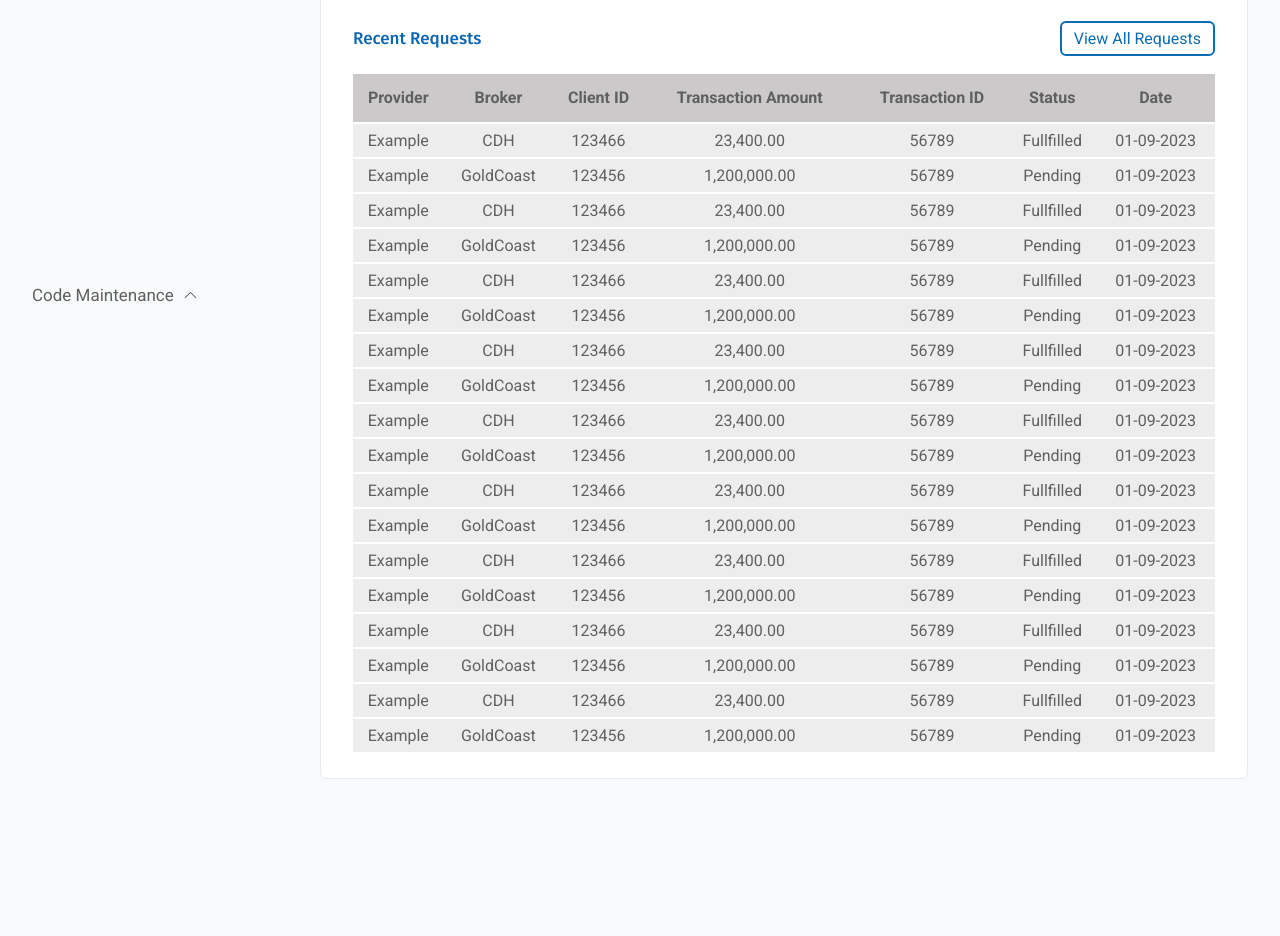
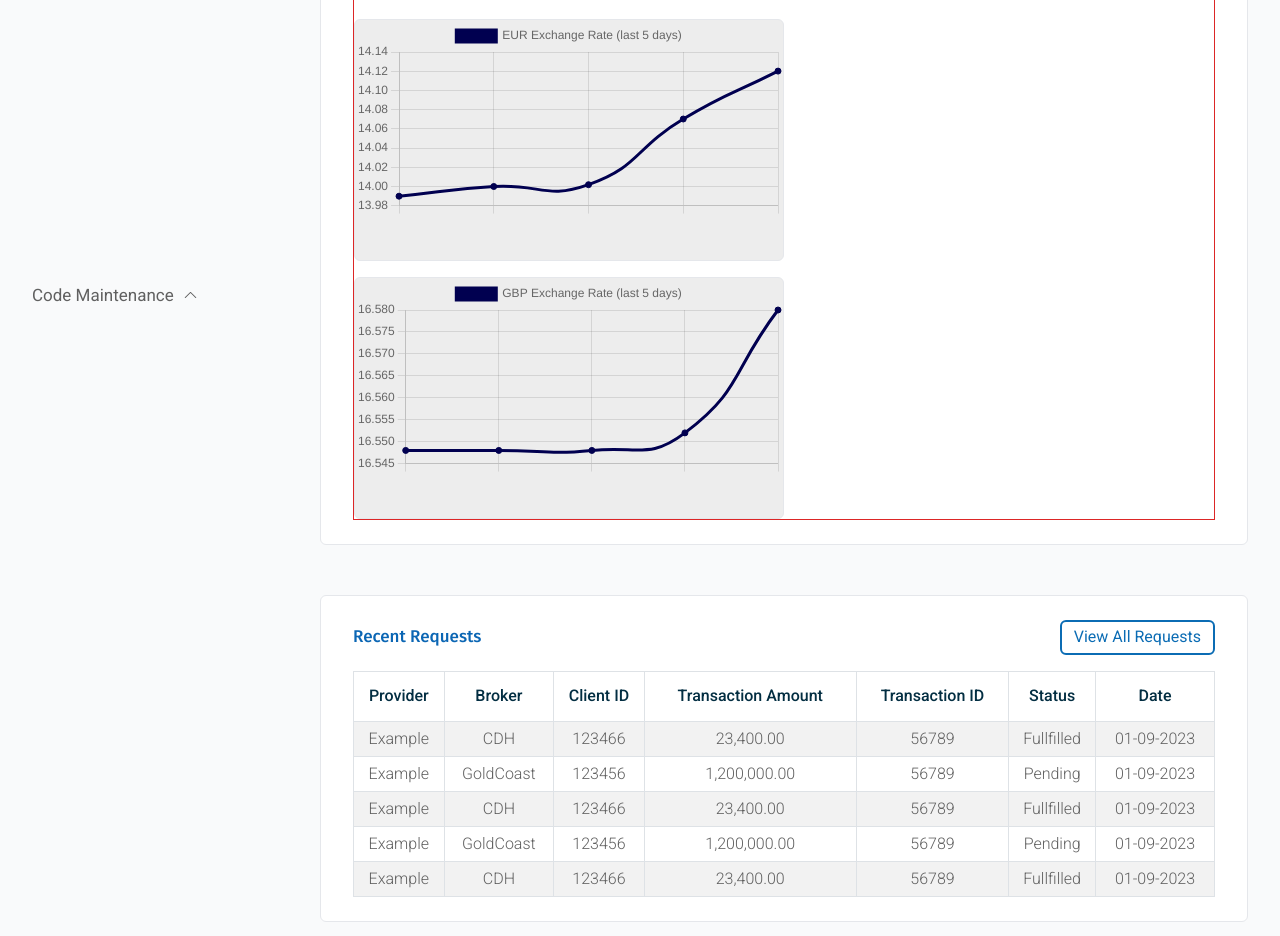
Before and after one commit to newhoteng/ssx, a React (Create React App) app: page / in a window 1280 px wide. Shown: the part 460-1396 px from the top of the page. Before the commit the page ends 1271 px from the top, so only its background shows below. Built offline with nearby package versions, Linux system fonts and the light colour scheme.

Commit message:
Update table styling

```diff
--- a/src/components/Header.js
+++ b/src/components/Header.js
@@ -29,8 +29,8 @@ const Header = () => {
   // max-w-[1504px]
   return (
     <>
-      <header className="bg-white fixed w-full z-[10] shadow-xl">
-        <div className="text-[15px] h-[107px] flex justify-between items-center my-0 mx-auto px-2 xl:px-8 py-0 ">
+      <header className="bg-white fixed w-full z-[10] shadow-lg">
+        <div className="text-[15px] h-[107px] flex justify-between items-center my-0 mx-auto px-2 xl:px-8 lg:px-6 py-0 ">
           <div className="flex items-center justify-center xl:gap-6 md:gap-2">
             <div className="w-[40px] h-[40px] flex items-center justify-center">
               <img className="" src={CompanyLogo} alt="company logo" />
--- a/src/index.css
+++ b/src/index.css
@@ -10,7 +10,7 @@
   body {
     /* font-family: 'Open Sans', sans-serif; */
     font-family: 'Roboto', sans-serif;
-    background-color: red;
+    /* background-color: red; */
     background-color: #f9fafb;
     /* color: #374151; */
     /* color: #032E42; */
@@ -26,6 +26,17 @@
   }
 
   th {
-    font-weight: 600;
+    font-weight: 500;
+    color: #032E42;
+  }
+
+/* Imported */
+  td,
+  th {
+    border: 1px solid #dee2e6;
+  }
+
+  tbody tr:nth-child(odd) {
+    background-color: #f2f2f2;
   }
 }
--- a/src/pages/Equity/EquityPage.js
+++ b/src/pages/Equity/EquityPage.js
@@ -3,13 +3,13 @@ import SideNav from './SideNav';
 import ExchangeRates from './ExchangeRates';
 import RecentRequests from './RecentRequests';
 
-// https://ssx-or60.onrender.com/
+// https://ssx-or60.onrender.com/ px-2 xl:px-8 lg:px-6
 
 const EquityPage = () => {
   return (
     <main className="flex my-0 mx-auto py-0 relative top-[107px]">
       <SideNav />
-      <section className="py-8 pr-2 xl:pr-8 w-full lg:w-3/4 lg:ml-[25%] px-2 xl:px-0">
+      <section className="py-8 pr-2 lg:pr-6 xl:pr-8 w-full lg:w-3/4 lg:ml-[25%] px-2 xl:px-0">
         <ExchangeRates />
         <RecentRequests />
       </section>
--- a/src/pages/Equity/ExchangeRates.js
+++ b/src/pages/Equity/ExchangeRates.js
@@ -21,8 +21,8 @@ const ExchangeRates = () => {
               </select>
             </form>
           </div>
-          <div className="flex flex-col xl:flex-row gap-4">
-            <div className="border rounded-md xl:w-1/3 aspect-video xl:aspect-video bg-lightgrey">
+          <div className="flex flex-col xl:flex-row flex-wrap gap-4 border border-red-600">
+            <div className="xl:w-1/2 aspect-video">
               <Line data={{
                 labels: cediDollar.map((data) => data.label),
                 datasets: [
@@ -43,7 +43,7 @@ const ExchangeRates = () => {
               }}
                />
             </div>
-            <div className="border rounded-md xl:w-1/3 aspect-video xl:aspect-video bg-lightgrey">
+            <div className="border rounded-md xl:w-1/2 aspect-video xl:aspect-video bg-lightgrey">
               <Line data={{
                 labels: cediEuro.map((data) => data.label),
                 datasets: [
@@ -64,7 +64,7 @@ const ExchangeRates = () => {
               }}
                />
             </div>
-            <div className="border rounded-md xl:w-1/3 aspect-video xl:aspect-video bg-lightgrey">
+            <div className="border rounded-md xl:w-1/2 aspect-video xl:aspect-video bg-lightgrey">
               <Line data={{
                 labels: cediPounds.map((data) => data.label),
                 datasets: [
--- a/src/pages/Equity/RecentRequests.js
+++ b/src/pages/Equity/RecentRequests.js
@@ -1,16 +1,31 @@
-import React from 'react';
+import React, { useState } from 'react';
 
-// flex items-center justify-center px-3 h-[35px] border-2 border-[#0B6CB4] text-[#0B6CB4] hover:text-white hover:bg-[#0B6CB4] rounded-md text-[16px] w-max
 const RecentRequests = () => {
+  const [hiddenRowClass, setHiddenRowClass] = useState('hidden');
+
+  const updateRowVisibility = () => {
+    if (hiddenRowClass == "hidden") {
+      setHiddenRowClass('visible');
+    } else {
+      setHiddenRowClass('hidden');
+    }
+  };
+
   return (
     <div className="flex flex-col gap-4 border-[1px] rounded-md border-[#E5E7EB] bg-white py-6 px-8">
       <div className="flex items-center justify-between">
         <h2 className="font-medium font-['Fira_Sans'] text-[17px] text-[#0B66B4]">Recent Requests</h2>
-        <button className="px-3 text-[16px] h-[35px] border-2 rounded-md border-[#0B6CB4] text-[#0B6CB4] hover:text-white hover:bg-[#0B6CB4]">View All Requests</button>
+        <button
+          type="button"
+          className="px-3 text-[16px] h-[35px] border-2 rounded-md border-[#0B6CB4] text-[#0B6CB4] hover:text-white hover:bg-[#0B6CB4]"
+          onClick={updateRowVisibility}
+        >
+          {hiddenRowClass == 'hidden' ? 'View All Requests' : 'View Less Requests'}
+        </button>
       </div>
       <table className="">
         <thead>
-          <tr className="border-y-2 border-white bg-deepgrey text-center h-[50px] tab-head">
+          <tr className="text-center h-[50px] tab-head">
             <th className="sm:table-cell hidden" scope="col">Provider</th>
             <th className="sm:table-cell hidden" scope="col">Broker</th>
             <th scope="col">Client ID</th>
@@ -20,8 +35,8 @@ const RecentRequests = () => {
             <th className="sm:table-cell hidden" scope="col">Date</th>
           </tr>
         </thead>
-        <tbody className="text-center">
-          <tr className="bg-lightgrey border-y-2 border-white h-[35px]">
+        <tbody className="text-center font-light">
+          <tr className="h-[35px]">
             <td className="sm:table-cell hidden">Example</td>
             <td className="sm:table-cell hidden">CDH</td>
             <td>123466</td>
@@ -30,7 +45,7 @@ const RecentRequests = () => {
             <td>Fullfilled</td>
             <td className="sm:table-cell hidden">01-09-2023</td>
           </tr>
-          <tr className="bg-lightgrey border-y-2 border-white h-[35px]">
+          <tr className="h-[35px]">
             <td className="sm:table-cell hidden">Example</td>
             <td className="sm:table-cell hidden">GoldCoast</td>
             <td>123456</td>
@@ -39,7 +54,7 @@ const RecentRequests = () => {
             <td>Pending</td>
             <td className="sm:table-cell hidden">01-09-2023</td>
           </tr>
-          <tr className="bg-lightgrey border-y-2 border-white h-[35px]">
+          <tr className="h-[35px]">
             <td className="sm:table-cell hidden">Example</td>
             <td className="sm:table-cell hidden">CDH</td>
             <td>123466</td>
@@ -48,7 +63,7 @@ const RecentRequests = () => {
             <td>Fullfilled</td>
             <td className="sm:table-cell hidden">01-09-2023</td>
           </tr>
-          <tr className="bg-lightgrey border-y-2 border-white h-[35px]">
+          <tr className="h-[35px]">
             <td className="sm:table-cell hidden">Example</td>
             <td className="sm:table-cell hidden">GoldCoast</td>
             <td>123456</td>
@@ -57,7 +72,7 @@ const RecentRequests = () => {
             <td>Pending</td>
             <td className="sm:table-cell hidden">01-09-2023</td>
           </tr>
-          <tr className="bg-lightgrey border-y-2 border-white h-[35px]">
+          <tr className="h-[35px]">
             <td className="sm:table-cell hidden">Example</td>
             <td className="sm:table-cell hidden">CDH</td>
             <td>123466</td>
@@ -66,7 +81,7 @@ const RecentRequests = () => {
             <td>Fullfilled</td>
             <td className="sm:table-cell hidden">01-09-2023</td>
           </tr>
-          <tr className="bg-lightgrey border-y-2 border-white h-[35px]">
+          <tr className={`${hiddenRowClass} h-[35px]`}>
             <td className="sm:table-cell hidden">Example</td>
             <td className="sm:table-cell hidden">GoldCoast</td>
             <td>123456</td>
@@ -75,7 +90,7 @@ const RecentRequests = () => {
             <td>Pending</td>
             <td className="sm:table-cell hidden">01-09-2023</td>
           </tr>
-          <tr className="bg-lightgrey border-y-2 border-white h-[35px]">
+          <tr className={`${hiddenRowClass} h-[35px]`}>
             <td className="sm:table-cell hidden">Example</td>
             <td className="sm:table-cell hidden">CDH</td>
             <td>123466</td>
@@ -84,7 +99,7 @@ const RecentRequests = () => {
             <td>Fullfilled</td>
             <td className="sm:table-cell hidden">01-09-2023</td>
           </tr>
-          <tr className="bg-lightgrey border-y-2 border-white h-[35px]">
+          <tr className={`${hiddenRowClass} h-[35px]`}>
             <td className="sm:table-cell hidden">Example</td>
             <td className="sm:table-cell hidden">GoldCoast</td>
             <td>123456</td>
@@ -93,7 +108,7 @@ const RecentRequests = () => {
             <td>Pending</td>
             <td className="sm:table-cell hidden">01-09-2023</td>
           </tr>
-          <tr className="bg-lightgrey border-y-2 border-white h-[35px]">
+          <tr className={`${hiddenRowClass} h-[35px]`}>
             <td className="sm:table-cell hidden">Example</td>
             <td className="sm:table-cell hidden">CDH</td>
             <td>123466</td>
@@ -102,7 +117,7 @@ const RecentRequests = () => {
             <td>Fullfilled</td>
             <td className="sm:table-cell hidden">01-09-2023</td>
           </tr>
-          <tr className="bg-lightgrey border-y-2 border-white h-[35px]">
+          <tr className={`${hiddenRowClass} h-[35px]`}>
             <td className="sm:table-cell hidden">Example</td>
             <td className="sm:table-cell hidden">GoldCoast</td>
             <td>123456</td>
@@ -111,7 +126,7 @@ const RecentRequests = () => {
             <td>Pending</td>
             <td className="sm:table-cell hidden">01-09-2023</td>
           </tr>
-          <tr className="bg-lightgrey border-y-2 border-white h-[35px]">
+          <tr className={`${hiddenRowClass} h-[35px]`}>
             <td className="sm:table-cell hidden">Example</td>
             <td className="sm:table-cell hidden">CDH</td>
             <td>123466</td>
@@ -120,61 +135,7 @@ const RecentRequests = () => {
             <td>Fullfilled</td>
             <td className="sm:table-cell hidden">01-09-2023</td>
           </tr>
-          <tr className="bg-lightgrey border-y-2 border-white h-[35px]">
-            <td className="sm:table-cell hidden">Example</td>
-            <td className="sm:table-cell hidden">GoldCoast</td>
-            <td>123456</td>
-            <td>1,200,000.00</td>
-            <td className="sm:table-cell hidden">56789</td>
-            <td>Pending</td>
-            <td className="sm:table-cell hidden">01-09-2023</td>
-          </tr>
-          <tr className="bg-lightgrey border-y-2 border-white h-[35px]">
-            <td className="sm:table-cell hidden">Example</td>
-            <td className="sm:table-cell hidden">CDH</td>
-            <td>123466</td>
-            <td>23,400.00</td>
-            <td className="sm:table-cell hidden">56789</td>
-            <td>Fullfilled</td>
-            <td className="sm:table-cell hidden">01-09-2023</td>
-          </tr>
-          <tr className="bg-lightgrey border-y-2 border-white h-[35px]">
-            <td className="sm:table-cell hidden">Example</td>
-            <td className="sm:table-cell hidden">GoldCoast</td>
-            <td>123456</td>
-            <td>1,200,000.00</td>
-            <td className="sm:table-cell hidden">56789</td>
-            <td>Pending</td>
-            <td className="sm:table-cell hidden">01-09-2023</td>
-          </tr>
-          <tr className="bg-lightgrey border-y-2 border-white h-[35px]">
-            <td className="sm:table-cell hidden">Example</td>
-            <td className="sm:table-cell hidden">CDH</td>
-            <td>123466</td>
-            <td>23,400.00</td>
-            <td className="sm:table-cell hidden">56789</td>
-            <td>Fullfilled</td>
-            <td className="sm:table-cell hidden">01-09-2023</td>
-          </tr>
-          <tr className="bg-lightgrey border-y-2 border-white h-[35px]">
-            <td className="sm:table-cell hidden">Example</td>
-            <td className="sm:table-cell hidden">GoldCoast</td>
-            <td>123456</td>
-            <td>1,200,000.00</td>
-            <td className="sm:table-cell hidden">56789</td>
-            <td>Pending</td>
-            <td className="sm:table-cell hidden">01-09-2023</td>
-          </tr>
-          <tr className="bg-lightgrey border-y-2 border-white h-[35px]">
-            <td className="sm:table-cell hidden">Example</td>
-            <td className="sm:table-cell hidden">CDH</td>
-            <td>123466</td>
-            <td>23,400.00</td>
-            <td className="sm:table-cell hidden">56789</td>
-            <td>Fullfilled</td>
-            <td className="sm:table-cell hidden">01-09-2023</td>
-          </tr>
-          <tr className="bg-lightgrey border-y-2 border-white h-[35px]">
+          <tr className={`${hiddenRowClass} h-[35px]`}>
             <td className="sm:table-cell hidden">Example</td>
             <td className="sm:table-cell hidden">GoldCoast</td>
             <td>123456</td>
--- a/src/pages/Equity/SideNav.js
+++ b/src/pages/Equity/SideNav.js
@@ -14,8 +14,10 @@ const SideNav = () => {
     setIsMenuClicked(!isMenuClicked);
   };
 
+  // px-2 xl:px-8 lg:px-6
+
   return (
-    <nav className="hidden px-2 xl:px-8 py-8 lg:flex flex-col items-start gap-4 w-1/4 h-[calc(100vh-107px)] fixed text-[17px]">
+    <nav className="hidden px-2 lg:px-6 xl:px-8 py-8 lg:flex flex-col items-start gap-4 w-1/4 h-[calc(100vh-107px)] fixed text-[17px]">
       <p className="font-normal cursor-pointer" >Dashboard</p>
       <p className="font-normal cursor-pointer" >Reports</p>
       <p className="font-normal cursor-pointer" >LP Trading</p>
```
